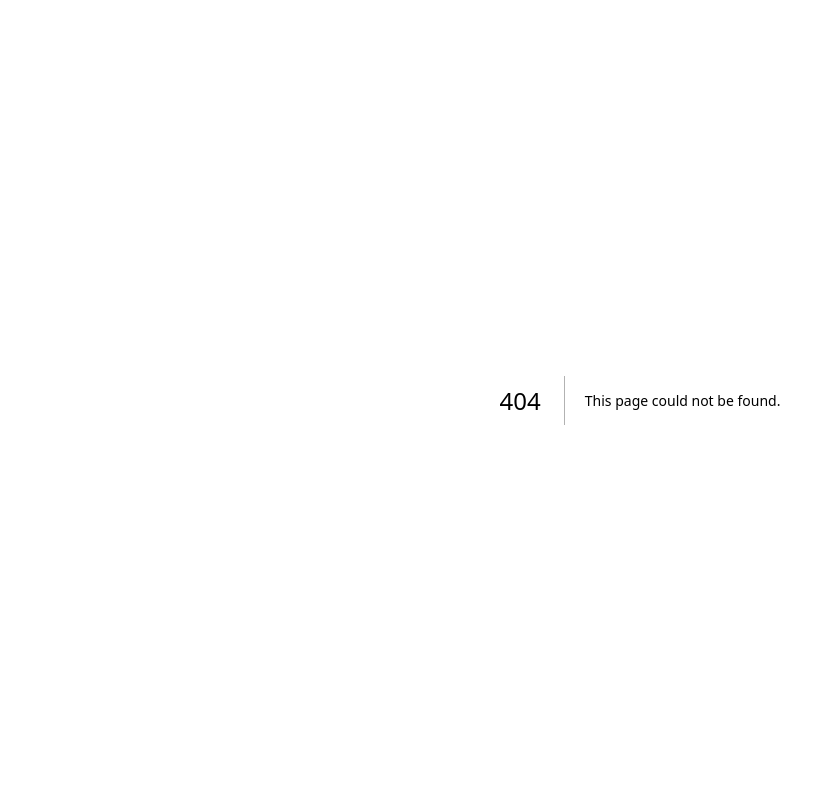
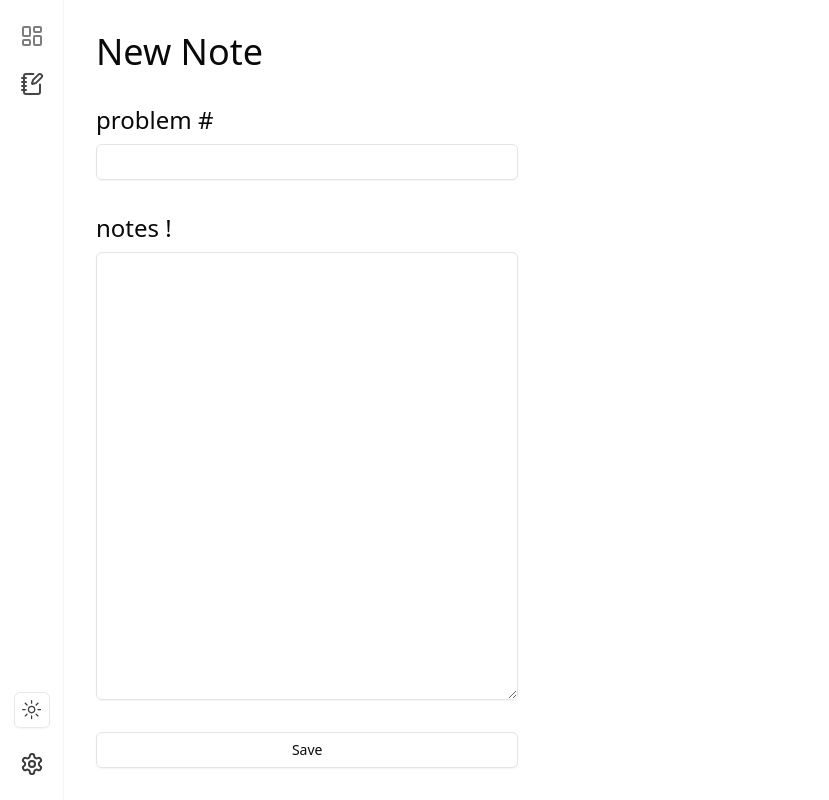
Before and after one commit to alex-yng/lctracker, a Next.js app: page /notes in a window 1280 px wide. Before the commit this address had no page. Shown: the whole page, without its empty margins (0-829 px from the left). Built offline with nearby package versions, Linux system fonts and the light colour scheme.

Commit message:
added route for creating new note

```diff
--- a/app/(auth)/layout.tsx
+++ /dev/null
@@ -1,5 +0,0 @@
-const layout = ({ children }: { children: React.ReactNode }) => {
-  return <div>{children}</div>;
-};
-
-export default layout;
--- a/app/(auth)/sign-in/[[...sign-in]]/page.tsx
+++ /dev/null
@@ -1,9 +0,0 @@
-import { SignIn } from "@clerk/nextjs";
-
-export default function Page() {
-  return (
-    <main className='grid place-items-center h-screen'>
-      <SignIn />
-    </main>
-  );
-}
--- a/app/(auth)/sign-up/[[...sign-up]]/page.tsx
+++ /dev/null
@@ -1,9 +0,0 @@
-import { SignUp } from "@clerk/nextjs";
-
-export default function Page() {
-  return (
-    <main className="grid h-screen place-items-center">
-      <SignUp afterSignUpUrl="/dashboard" />
-    </main>
-  );
-}
--- /dev/null
+++ b/app/(userapp)/notes/page.tsx
@@ -0,0 +1,57 @@
+"use client";
+
+import { Button } from "@/components/ui/button";
+import { Input } from "@/components/ui/input";
+import { Label } from "@/components/ui/label";
+import { Textarea } from "@/components/ui/textarea";
+
+const Notes = () => {
+  const handleSubmit = (e: FormData) => {
+    console.log("submitted");
+    fetch("http://localhost:8000/notes/", {
+      method: "POST",
+      headers: {
+        "Content-Type": "application/json",
+      },
+      body: JSON.stringify({
+        title: e.get("probID"),
+        content: e.get("noteContent"),
+      }),
+    });
+    e.set("probID", "");
+    e.set("noteContent", "");
+  };
+
+  return (
+    <div className="ml-16 flex h-screen flex-col">
+      <h1 className="px-8 pt-8 text-4xl">New Note</h1>
+      <form
+        className="flex h-full w-2/5 flex-col gap-8 p-8"
+        action={handleSubmit}
+      >
+        <div className="flex flex-col gap-2">
+          <Label htmlFor="probID" className="text-2xl">
+            problem #
+          </Label>
+          <Input type="number" id="probID" name="probID" required />
+        </div>
+        <div className="flex h-full flex-col gap-2">
+          <Label htmlFor="noteContent" className="text-2xl">
+            notes !
+          </Label>
+          <Textarea
+            id="noteContent"
+            name="noteContent"
+            className="h-full text-lg"
+            required
+          />
+        </div>
+        <Button variant="outline" type="submit">
+          Save
+        </Button>
+      </form>
+    </div>
+  );
+};
+
+export default Notes;
--- a/app/layout.tsx
+++ b/app/layout.tsx
@@ -4,8 +4,6 @@ import "@/app/globals.css";
 import { Inter as FontSans } from "next/font/google";
 import { cn } from "@/lib/utils";
 import { ThemeProvider } from "@/components/theme-provider";
-import { ClerkProvider } from "@clerk/nextjs";
-import { dark } from "@clerk/themes";
 
 const fontSans = FontSans({
   subsets: ["latin"],
@@ -23,11 +21,6 @@ export default function RootLayout({
   children: React.ReactNode;
 }>) {
   return (
-    <ClerkProvider
-      appearance={{
-        baseTheme: dark,
-      }}
-    >
     <html lang="en">
       <body
         className={cn(
@@ -45,6 +38,5 @@ export default function RootLayout({
         </ThemeProvider>
       </body>
     </html>
-    </ClerkProvider>
   );
 }
--- a/components/landing/Header.tsx
+++ b/components/landing/Header.tsx
@@ -8,7 +8,7 @@ const Header = () => {
     <header className="fixed z-50 hidden w-full border-b border-muted px-8 py-4 backdrop-blur-md md:grid md:px-12 lg:px-16">
       <div className="flex items-center justify-between tracking-wider">
         <Link href="/">
-          <strong>NAME</strong>
+          <strong>LC Tracker</strong>
         </Link>
         <nav>
           <ul className="flex items-center gap-8 md:gap-12 lg:gap-16">
--- a/components/landing/Hero.tsx
+++ b/components/landing/Hero.tsx
@@ -34,13 +34,13 @@ const Hero = () => {
       <div className="container flex w-full flex-col gap-4 text-center md:text-left lg:gap-8">
         <h1 className="text-3xl font-semibold sm:text-4xl md:text-5xl lg:text-6xl xl:text-7xl">
           <strong className="inline-block bg-gradient-to-r from-blue-400 to-violet-400 bg-clip-text text-transparent dark:from-blue-600 dark:to-violet-600">
-            Improve faster than ever.
+            All-in-one Leetcode tool
           </strong>
         </h1>
         <p className="leading-relaxed text-primary-dim sm:text-xl md:text-2xl lg:text-3xl">
           Advance your Leetcode skills
           <em>
-            <strong className="text-primary"> faster </strong>
+            <strong className="text-primary">faster </strong>
           </em>
           with efficient
           <em>
--- /dev/null
+++ b/components/ui/textarea.tsx
@@ -0,0 +1,24 @@
+import * as React from "react";
+
+import { cn } from "@/lib/utils";
+
+export interface TextareaProps
+  extends React.TextareaHTMLAttributes<HTMLTextAreaElement> {}
+
+const Textarea = React.forwardRef<HTMLTextAreaElement, TextareaProps>(
+  ({ className, ...props }, ref) => {
+    return (
+      <textarea
+        className={cn(
+          "flex min-h-[60px] w-full rounded-md border border-input bg-transparent px-3 py-2 text-sm shadow-sm placeholder:text-muted-foreground focus-visible:outline-none focus-visible:ring-1 focus-visible:ring-ring disabled:cursor-not-allowed disabled:opacity-50",
+          className,
+        )}
+        ref={ref}
+        {...props}
+      />
+    );
+  },
+);
+Textarea.displayName = "Textarea";
+
+export { Textarea };
--- a/components/userapp/SideNav.tsx
+++ b/components/userapp/SideNav.tsx
@@ -2,7 +2,6 @@
 
 import Link from "next/link";
 import { LayoutDashboard, NotebookPen } from "lucide-react";
-import { UserButton } from "@clerk/nextjs";
 import NavIcon from "@/components/userapp/NavIcon";
 import ModeToggle from "@/components/ModeToggle";
 import { SettingsDialogue } from "@/components/userapp/SettingsDialogue";
@@ -17,15 +16,14 @@ const SideNav = () => {
           </Link>
         </NavIcon>
         <NavIcon text="Notes" href="/notes">
-          <NotebookPen size={24}></NotebookPen>
+          <Link href="/notes">
+            <NotebookPen size={24}></NotebookPen>
+          </Link>
         </NavIcon>
       </div>
       <div className="flex flex-col items-center justify-center gap-6 py-2">
         <ModeToggle />
         <SettingsDialogue />
-        <NavIcon text="Profile" href="">
-          <UserButton afterSignOutUrl="/" />
-        </NavIcon>
       </div>
     </aside>
   );
```
Also changed, not shown: middleware.ts (deleted, +0 -25 lines). Lines whose indentation alone changed are shown as unchanged.
